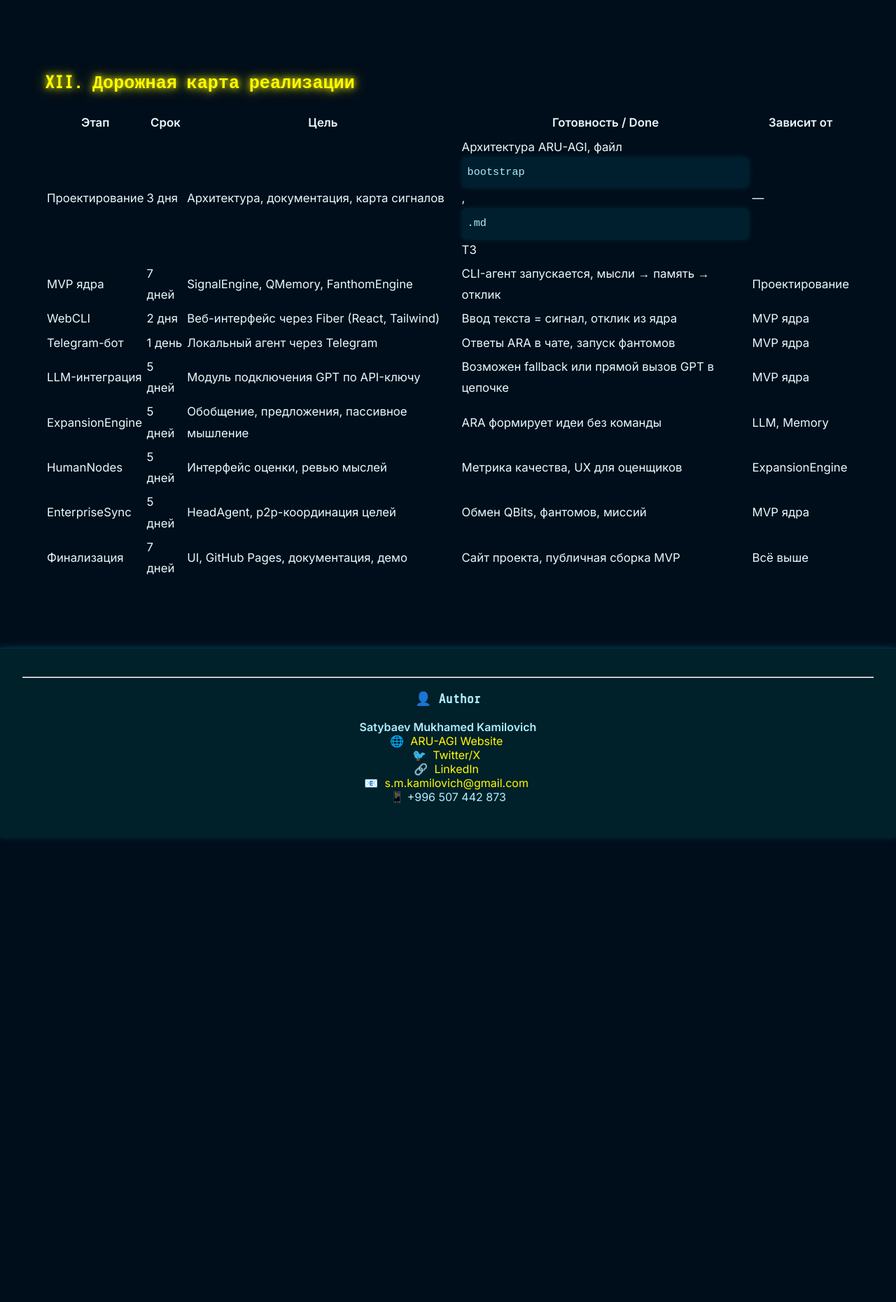
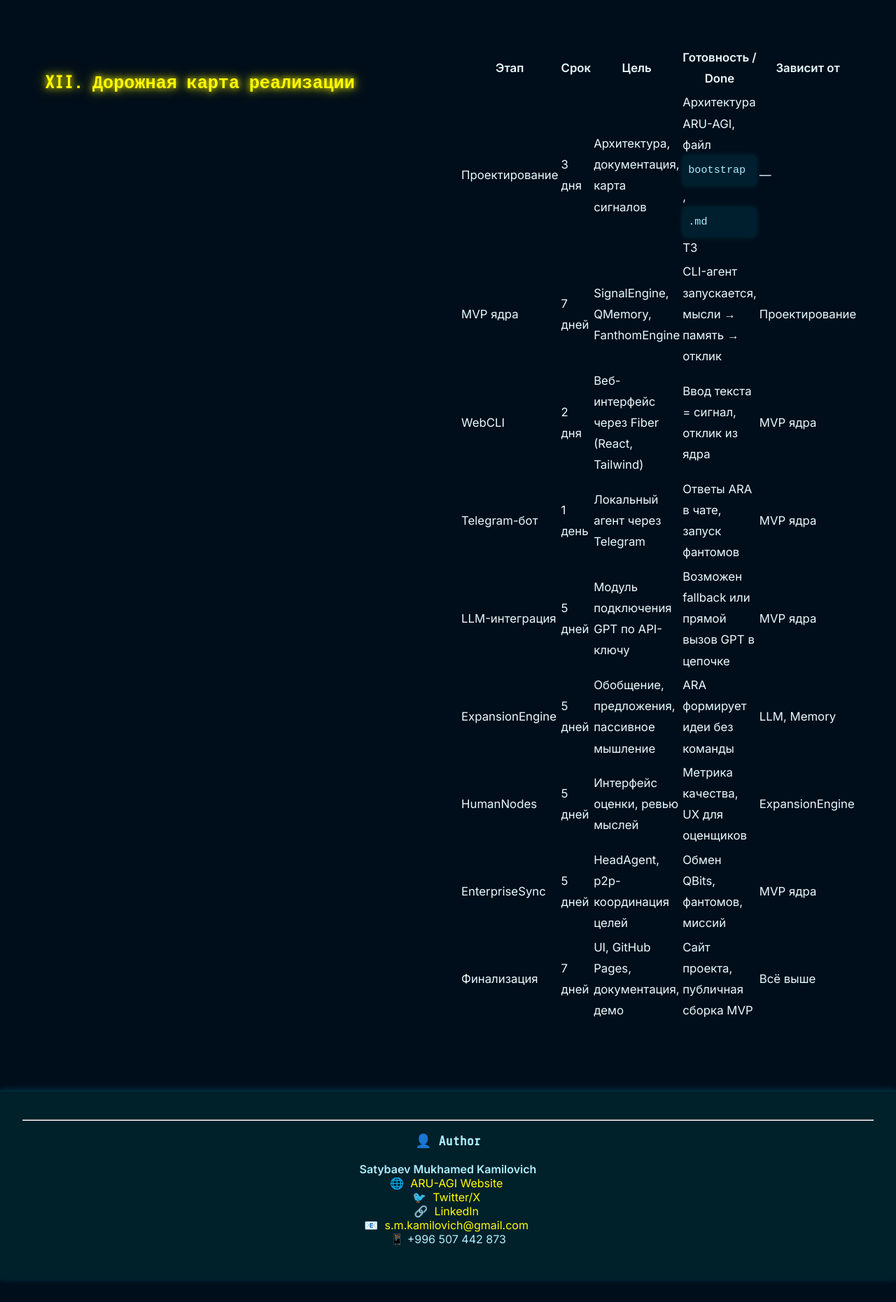
Before and after one commit to Mukhameds/ARA-NODE_AI-AGENT, a Jekyll site: the page built from RU-версия/XII_Дорожная_карта_реализации.md, in a window 1280 px wide. Shown: the whole page at 70% size. Built offline with Jekyll 4.4.1, drawn with Linux system fonts in a browser that asks for light colours; our own code applies the rules of GitHub Pages for plain Markdown files; before the commit the page ends 1229 px from its top, so only the background shows below that.

Commit message:
Update default.html

```diff
--- a/_layouts/default.html
+++ b/_layouts/default.html
@@ -1,19 +1,21 @@
 <!DOCTYPE html>
 <html lang="en">
 <head>
-  <meta charset="UTF-8" />
+  <meta charset="UTF-8">
   <title>{{ page.title }}</title>
-  <meta name="viewport" content="width=device-width, initial-scale=1.0" />
+  <meta name="viewport" content="width=device-width, initial-scale=1.0">
 
-  <!-- Fonts -->
+  <!-- Шрифты -->
   <link href="https://fonts.googleapis.com/css2?family=Inter:wght@400;600&family=Share+Tech+Mono&display=swap" rel="stylesheet">
 
-  <!-- Styles -->
-  <link rel="stylesheet" href="{{ site.baseurl }}/assets/css/style.css?v=3">
+  <!-- Стили -->
+  <link rel="stylesheet" href="{{ site.baseurl }}/assets/css/style.css">
 </head>
 <body>
   <main class="markdown-body">
-    {{ content }}
+    <div class="container">
+      {{ content }}
+    </div>
   </main>
 
   <footer>
```
